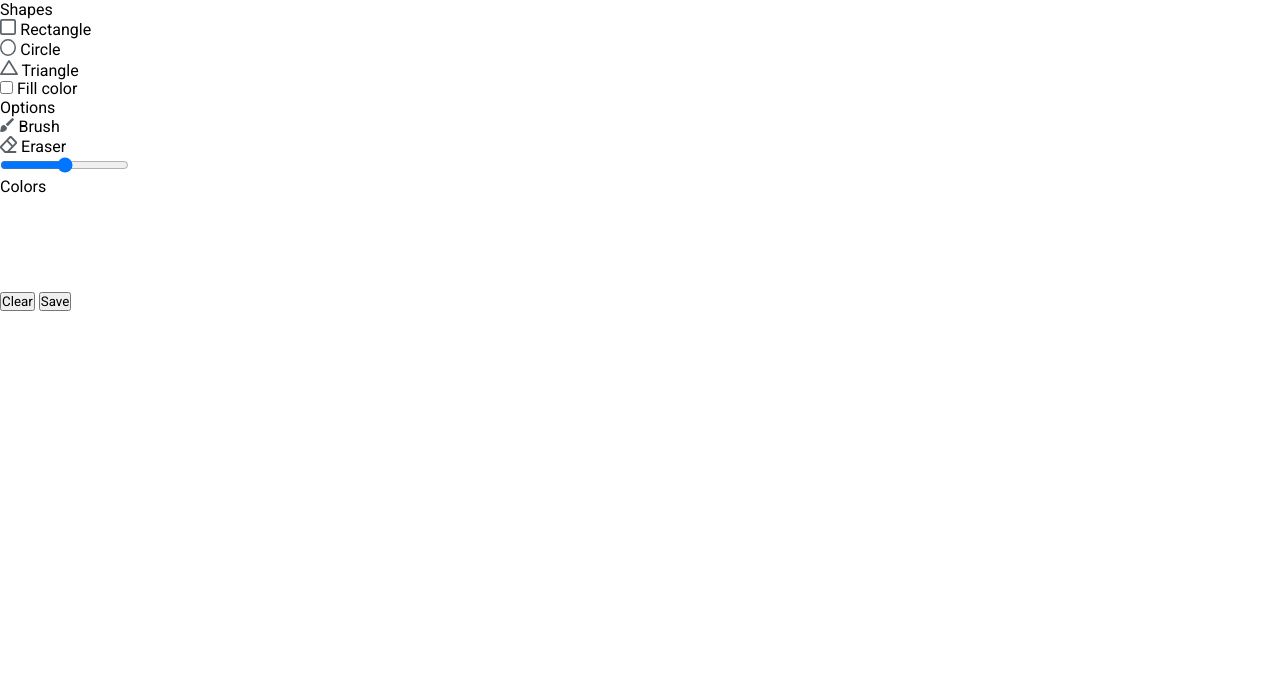
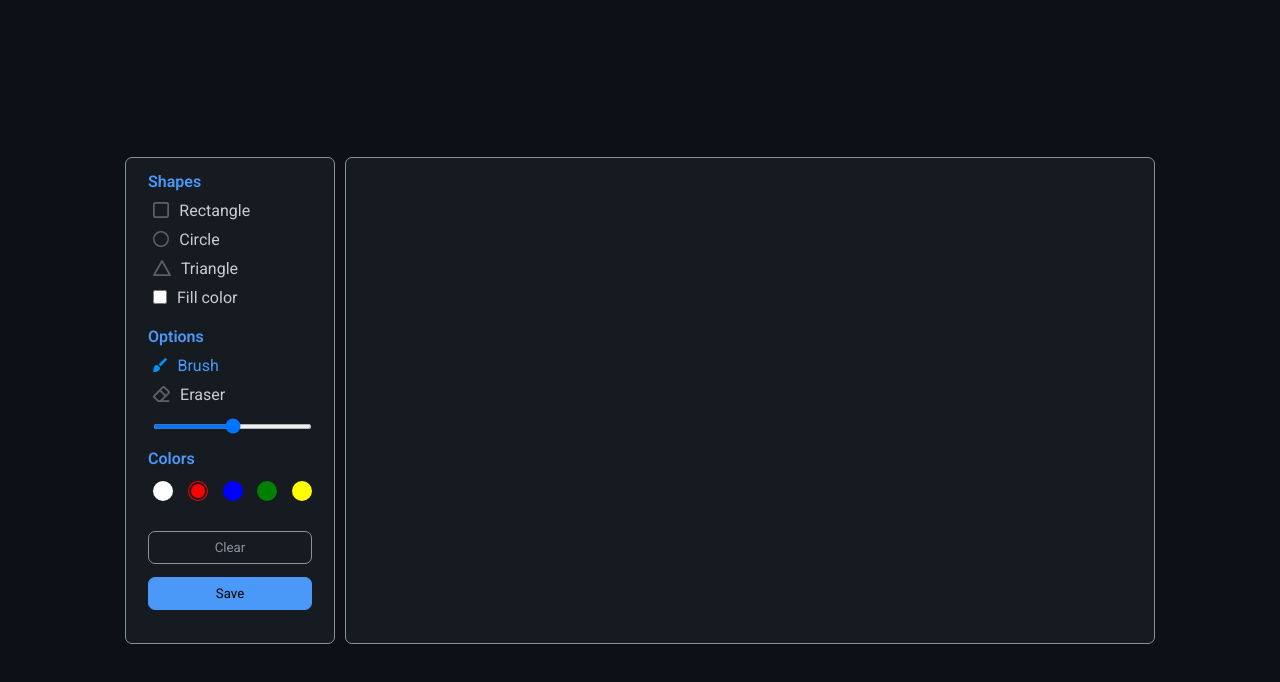
Before and after one commit to FerRomMu/JS-Canva-DrawerAppWeb, a plain HTML site: page index.html in a window 1280 px wide. Drawn offline with Linux system fonts and the light colour scheme.

Commit message:
Creates style.

```diff
--- a/index.html
+++ b/index.html
@@ -40,7 +40,7 @@
       <div class="row">
         <label class="title">Options</label>
         <ul class="options">
-          <li class="option">
+          <li class="option active">
             <img src="icons/brush.svg" alt="">
             <span>Brush</span>
           </li>
@@ -49,24 +49,27 @@
             <span>Eraser</span>
           </li>
           <li class="option">
-            <input type="range" id="fill-color">
+            <input type="range" id="size-slider">
           </li>
         </ul>
       </div>
-      <div class="row">
+      <div class="row colors">
         <label class="title">Colors</label>
         <ul class="options">
-          <li class="option"></li>
-          <li class="option"></li>
+          <li class="option">
+            <input type="color" id="color-picker">
+          </li>
+          <li class="option selected"></li>
           <li class="option"></li>
           <li class="option"></li>
           <li class="option"></li>
         </ul>
       </div>
-      <div class="row">
+      <div class="row buttons">
         <button class="clear-canvas">Clear</button>
         <button class="save-img">Save</button>
       </div>
     </section>
+    <section class="drawing-board"></section>
   </div>
 </body>
--- a/styles/style.css
+++ b/styles/style.css
@@ -4,3 +4,164 @@
     box-sizing: border-box;
     font-family: 'Roboto', sans-serif;
 }
+
+body {
+    display: flex;
+    align-items: center;
+    justify-content: center;
+    min-height: 100vh;
+    background: #0d1117;
+}
+
+.container {
+    display: flex;
+    width: 100%;
+    gap: 10px;
+    padding: 10px;
+    max-width: 1050px;
+}
+
+section {
+    background: #161b22;
+    border: 1px solid #89929b;
+    border-radius: 7px;
+}
+
+.tools-board {
+    width: 210px;
+    padding: 14px 22px 0;
+}
+
+.tools-board .row {
+    margin-bottom: 20px;
+}
+
+.row .options {
+    list-style: none;
+    margin: 10px 0 0 5px;
+}
+
+.row .options .option {
+    display: flex;
+    cursor: pointer;
+    align-items: center;
+    margin-bottom: 10px;
+}
+
+.option:is(:hover, .active) img{
+     filter: invert(17%) sepia(90%) saturate(3000%) hue-rotate(180deg);
+}
+
+.option :where(span, label){
+    color: #c6cdd5;
+    padding-left: 10px;
+}
+
+.option:is(:hover, .active) :where(span, label){
+    color: #4A98F7;
+}
+
+.option #fill-color {
+    cursor: pointer;
+    height: 14px;
+    width: 14px;
+}
+
+#fill-color:checked ~ label {
+    color: #4A98F7;
+}
+
+.option #size-slider {
+    width: 100%;
+    height: 5px;
+    margin-top: 10px;
+}
+
+.colors .options {
+    display: flex;
+    justify-content: space-between;
+}
+
+.colors .option {
+    height: 20px;
+    width: 20px;
+    background-color: red;
+    border-radius: 50%;
+    margin-top: 3px;
+    position: relative;
+}
+
+.colors .option:nth-child(1){
+    background-color: #fff;
+}
+.colors .option:nth-child(2){
+    background-color: red;
+}
+.colors .option:nth-child(3){
+    background-color: blue;
+}
+.colors .option:nth-child(4){
+    background-color: green;
+}
+.colors .option:nth-child(5){
+    background-color: yellow;
+}
+
+.colors .option.selected::before{
+    position: absolute;
+    content: "";
+    top: 50%;
+    left: 50%;
+    height: 14px;
+    width: 14px;
+    background: inherit;
+    border-radius: inherit;
+    border: 2px solid #161b22;
+    transform: translate(-50%,-50%)
+}
+
+.option #color-picker{
+    opacity: 0;
+    cursor: pointer;
+}
+
+.buttons button {
+    width: 100%;
+    background: none;
+    border: none;
+    outline: none;
+    padding: 8px;
+    margin-bottom: 13px;
+    border-radius: 7px;
+    cursor: pointer;
+    transition: all 0.6s ease;
+}
+
+.buttons .clear-canvas {
+    color: #89929b;
+    border: 1px solid #89929b;
+}
+
+.buttons .clear-canvas:hover {
+    color: #4A98F7;
+    border: 1px solid #4A98F7;
+}
+
+.buttons .save-img {
+    color:none;
+    background-color: #4A98F7;
+    border: 1px solid #4A98F7;
+}
+
+.buttons .save-img:hover {
+    box-shadow: 0 0 3px 1px #2A68FB;
+}
+
+.drawing-board {
+    flex: 1;
+}
+
+.title {
+    color: #4A98F7;
+    font-weight: bold;
+}
```
